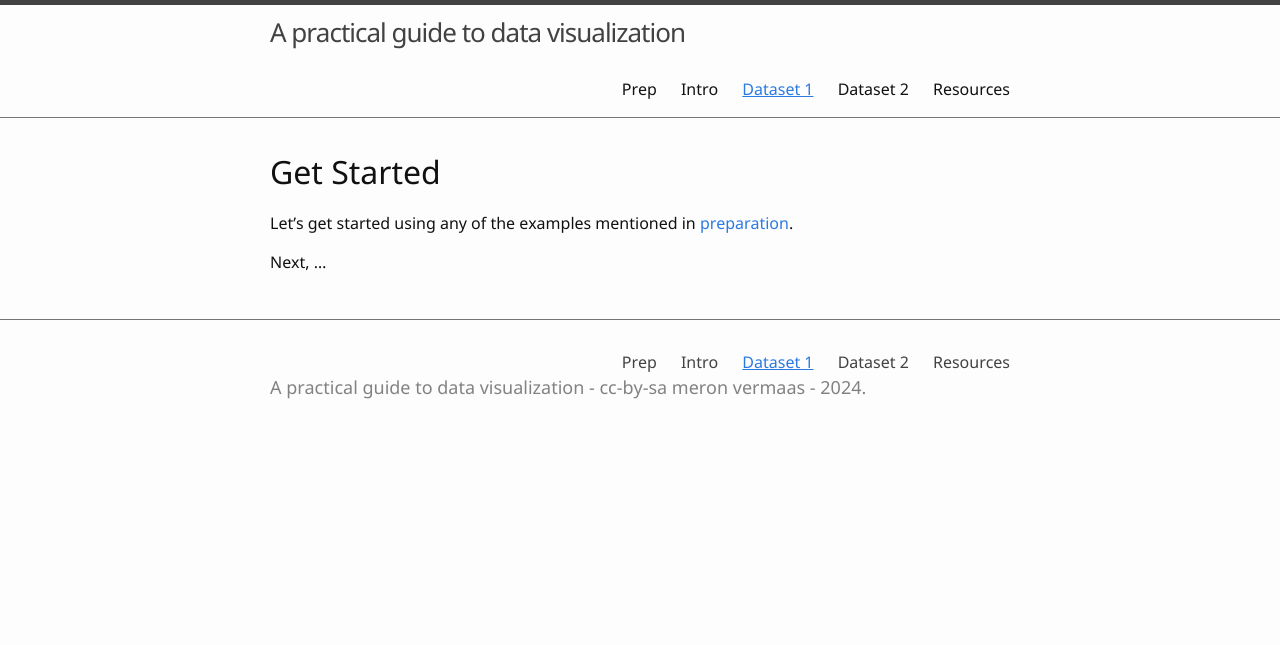
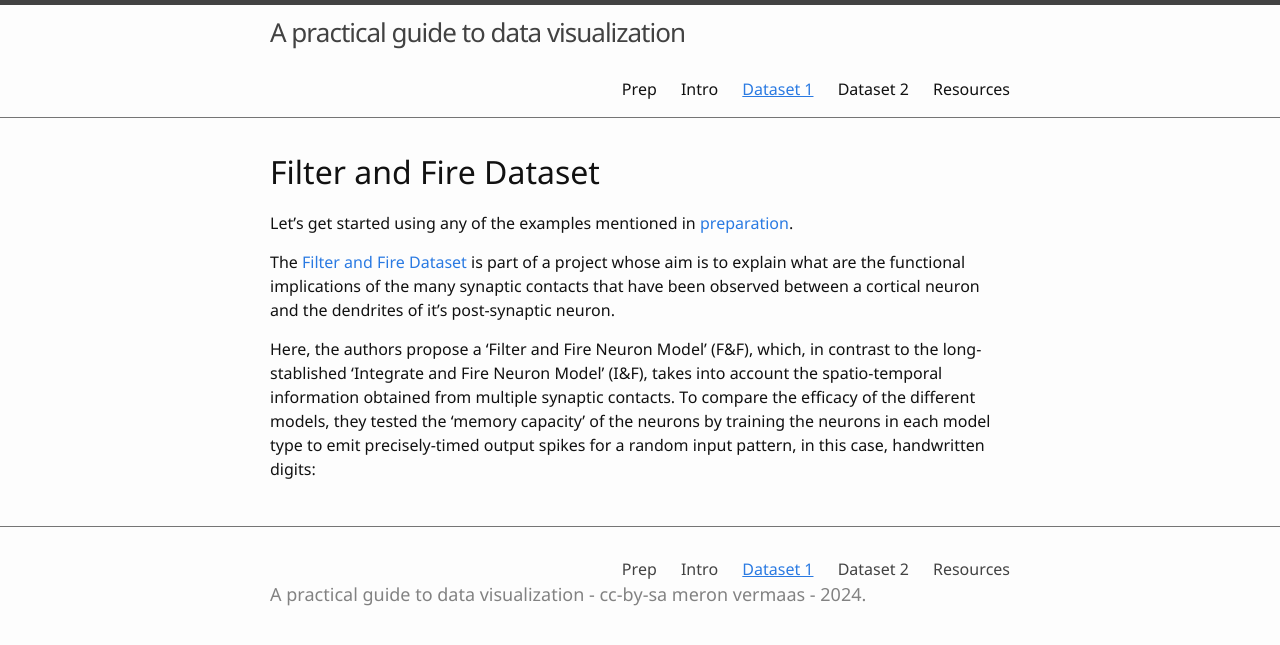
Before and after one commit to meronvermaas/data-visualization, a Jekyll site: the page built from 2-lesson.md, in a window 1280 px wide. Shown: the top 645 px of the page. Built offline with Jekyll 4.4.1, drawn with Linux system fonts in a browser that asks for light colours.

Commit message:
Update 2-lesson.md

```diff
--- a/2-lesson.md
+++ b/2-lesson.md
@@ -3,8 +3,10 @@
 nav: true
 ---
 
-# Get Started
+# Filter and Fire Dataset
 
 Let's get started using any of the examples mentioned in [preparation](0-prep.md).
 
-Next, ...
+The [Filter and Fire Dataset](https://www.kaggle.com/datasets/selfishgene/fiter-and-fire-paper) is part of a project whose aim is to explain what are the functional implications of the many synaptic contacts that have been observed between a cortical neuron and the dendrites of it's post-synaptic neuron.
+
+Here, the authors propose a 'Filter and Fire Neuron Model' (F&F), which, in contrast to the long-stablished 'Integrate and Fire Neuron Model' (I&F), takes into account the spatio-temporal information obtained from multiple synaptic contacts. To compare the efficacy of the different models, they tested the 'memory capacity' of the neurons by training the neurons in each model type to emit precisely-timed output spikes for a random input pattern, in this case, handwritten digits:
```
